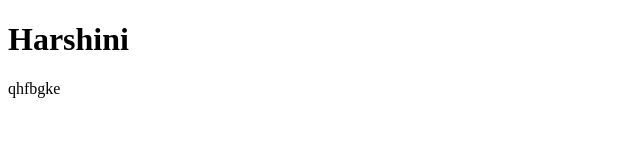
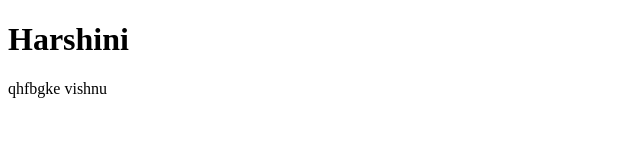
Before and after one commit to HarshiniBalanagu15/git1, a plain HTML site: page index.html in a window 1280 px wide. Shown: the full height of the page, 0-640 px from the left. Drawn offline with Linux system fonts and the light colour scheme.

Commit message:
Update index.html

```diff
--- a/index.html
+++ b/index.html
@@ -9,6 +9,6 @@
 <body>
     <h1>Harshini</h1>
     qhfbgke
-
+  vishnu
 </body>
 </html>
```
